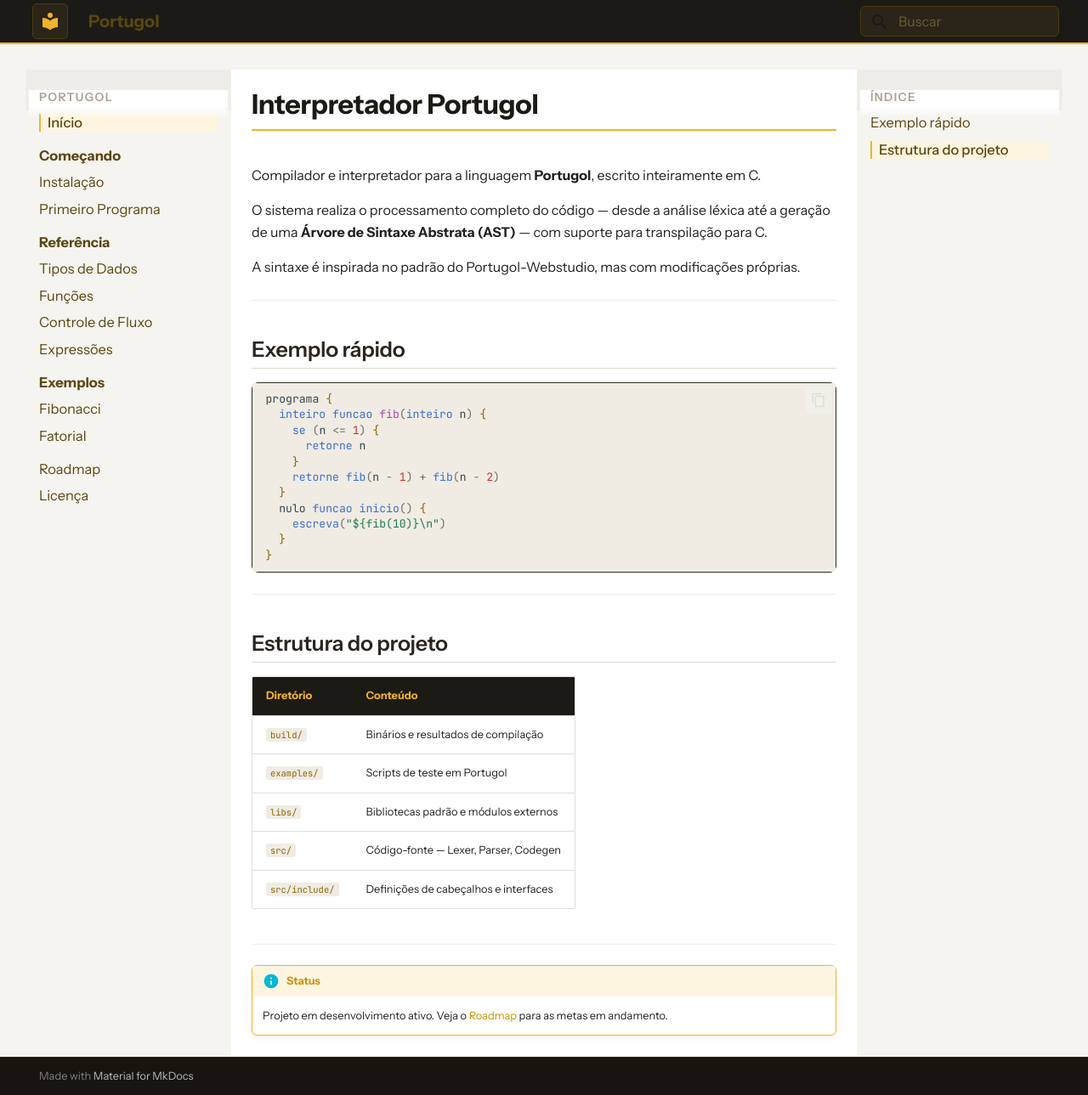
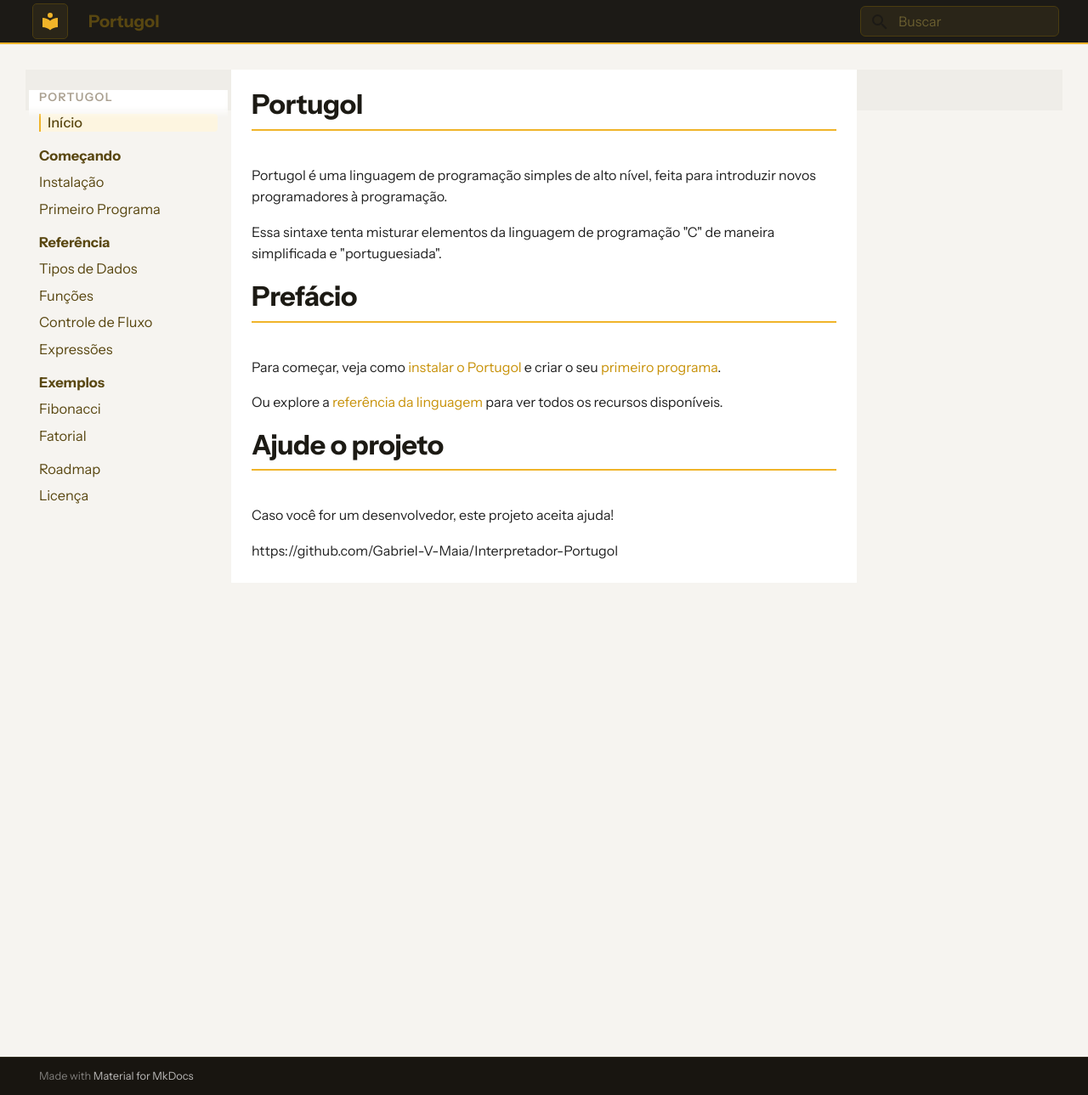
Before and after one commit to Gabriel-V-Maia/portugol-docs, an MkDocs documentation site: the page built from docs/index.md, in a window 1280 px wide and 1289 px high. Shown: the whole window at 85% size. Built offline with MkDocs 1.6.1 and Material for MkDocs 9.7.7, drawn with Linux system fonts in a browser that asks for light colours.

Commit message:
docs: adjust page link & description, change index.md

````diff
--- a/docs/index.md
+++ b/docs/index.md
@@ -1,42 +1,18 @@
-# Interpretador Portugol
+# Portugol
 
-Compilador e interpretador para a linguagem **Portugol**, escrito inteiramente em C.
+Portugol é uma linguagem de programação simples de alto nível, feita para introduzir novos programadores à programação.
 
-O sistema realiza o processamento completo do código — desde a análise léxica até a geração de uma **Árvore de Sintaxe Abstrata (AST)** — com suporte para transpilação para C.
+Essa sintaxe tenta misturar elementos da linguagem de programação "C" de maneira simplificada e "portuguesiada".
 
-A sintaxe é inspirada no padrão do Portugol-Webstudio, mas com modificações próprias.
+# Prefácio
 
----
+Para começar, veja como [instalar o Portugol](instalacao.md) e criar o seu [primeiro programa](primeiro-programa.md).
 
-## Exemplo rápido
+Ou explore a [referência da linguagem](referencia/tipos.md) para ver todos os recursos disponíveis.
 
-```portugol
-programa {
-  inteiro funcao fib(inteiro n) {
-    se (n <= 1) {
-      retorne n
-    }
-    retorne fib(n - 1) + fib(n - 2)
-  }
-  nulo funcao inicio() {
-    escreva("${fib(10)}\n")
-  }
-}
-```
 
----
+# Ajude o projeto
 
-## Estrutura do projeto
+Caso você for um desenvolvedor, este projeto aceita ajuda!
 
-| Diretório     | Conteúdo                                      |
-|---------------|-----------------------------------------------|
-| `build/`      | Binários e resultados de compilação           |
-| `examples/`   | Scripts de teste em Portugol                  |
-| `libs/`       | Bibliotecas padrão e módulos externos         |
-| `src/`        | Código-fonte — Lexer, Parser, Codegen         |
-| `src/include/`| Definições de cabeçalhos e interfaces         |
-
----
-
-!!! info "Status"
-    Projeto em desenvolvimento ativo. Veja o [Roadmap](roadmap.md) para as metas em andamento.
+https://github.com/Gabriel-V-Maia/Interpretador-Portugol
--- a/mkdocs.yml
+++ b/mkdocs.yml
@@ -1,6 +1,6 @@
 site_name: Portugol
-site_description: Interpretador e compilador para a linguagem Portugol, escrito em C.
-site_url: https://Gabriel-V-Maia.github.io/portugol
+site_description: Guia em como programar portugol!
+site_url: https://Gabriel-V-Maia.github.io/portugol-docs/
 
 theme:
   name: material
````
